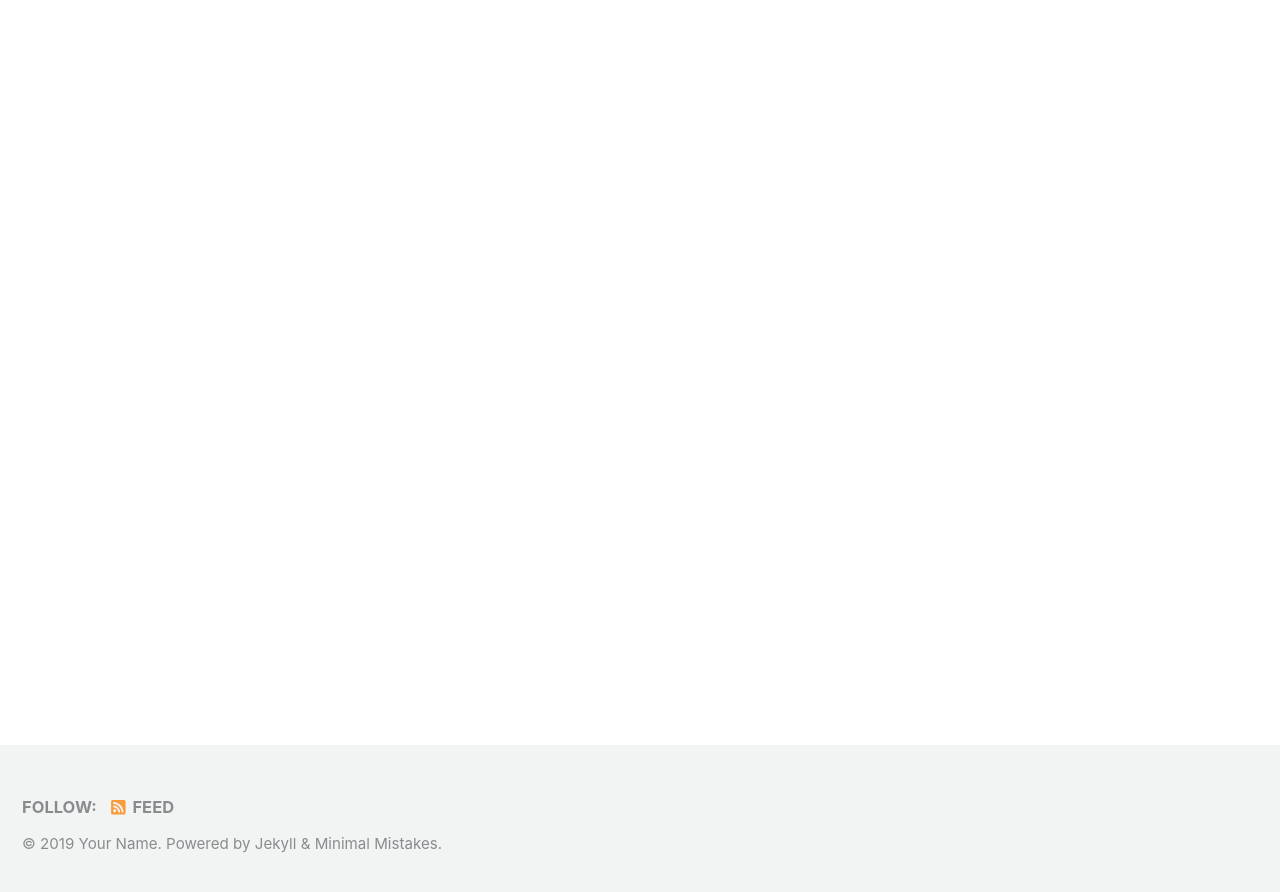
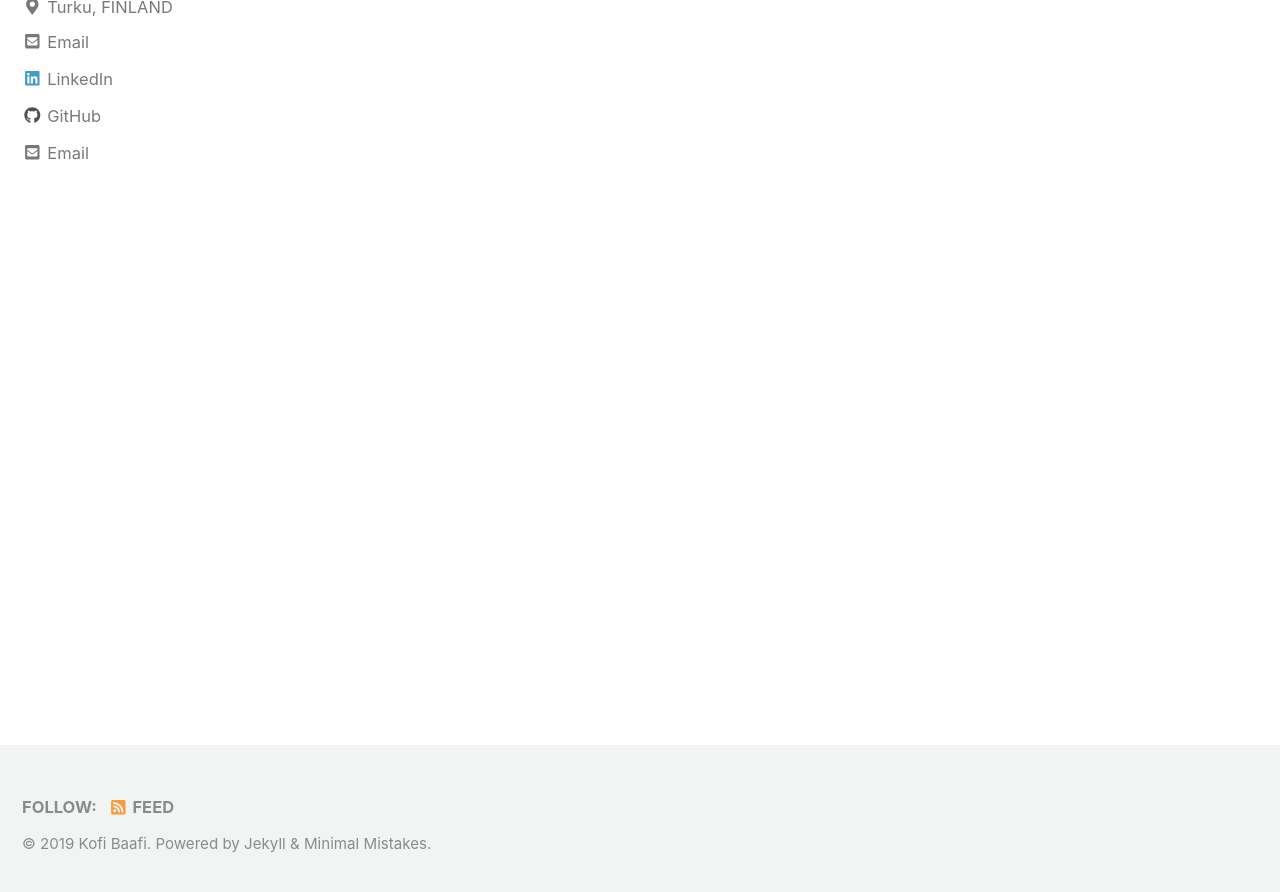
Before and after one commit to kbaafi/kbaafi.github.io, a Jekyll site: the page built from index.html, in a window 1280 px wide and 900 px high, scrolled down 222 px. Shown: the top 892 px of the window. Built offline with Jekyll 4.4.1, drawn with Linux system fonts in a browser that asks for light colours; cached includes are drawn as plain includes; nearby versions of some CDN libraries; the list of posts is cut into pages by our own code; some of the changed text lies outside the part shown.

Commit message:
configurations

```diff
--- a/_config.yml
+++ b/_config.yml
@@ -16,10 +16,10 @@ minimal_mistakes_skin    : "default" # "air", "aqua", "contrast", "dark", "dirt"
 
 # Site Settings
 locale                   : "en-US"
-title                    : "Site Title"
+title                    : "Kofi Baafi"
 title_separator          : "-"
-name                     : "Your Name"
-description              : "An amazing website."
+name                     : "Kofi Baafi"
+description              : "Machine Learning and Vision Portfolio"
 url                      : # the base hostname & protocol for your site e.g. "https://mmistakes.github.io"
 baseurl                  : # the subpath of your site, e.g. "/blog"
 repository               : # GitHub username/repo-name e.g. "mmistakes/minimal-mistakes"
@@ -106,30 +106,30 @@ analytics:
 
 # Site Author
 author:
-  name             : "Your Name"
+  name             : "Kofi Baafi"
   avatar           : # path of avatar image, e.g. "/assets/images/bio-photo.jpg"
-  bio              : "I am an amazing person."
-  location         : "Somewhere"
-  email            :
+  bio              : "Machine Learning and Data Science"
+  location         : "Turku, FINLAND"
+  email            : "kbaafi@gmail.com"
   links:
     - label: "Email"
       icon: "fas fa-fw fa-envelope-square"
-      # url: mailto:your.name@email.com
-    - label: "Website"
-      icon: "fas fa-fw fa-link"
-      # url: "https://your-website.com"
-    - label: "Twitter"
-      icon: "fab fa-fw fa-twitter-square"
-      # url: "https://twitter.com/"
-    - label: "Facebook"
-      icon: "fab fa-fw fa-facebook-square"
-      # url: "https://facebook.com/"
+      url: mailto:kbaafi@gmail.com
+    - label: "LinkedIn"
+      icon: "fab fa-fw fa-linkedin"
+      url: "https://linked.com/in/kbaafi"
+    #- label: "Twitter"
+    #  icon: "fab fa-fw fa-twitter-square"
+    #  # url: "https://twitter.com/"
+    #- label: "Facebook"
+    #  icon: "fab fa-fw fa-facebook-square"
+    #  # url: "https://facebook.com/"
     - label: "GitHub"
       icon: "fab fa-fw fa-github"
-      # url: "https://github.com/"
-    - label: "Instagram"
-      icon: "fab fa-fw fa-instagram"
-      # url: "https://instagram.com/"
+      url: "https://github.com/kbaafi"
+    #- label: "Instagram"
+    #  icon: "fab fa-fw fa-instagram"
+    #  # url: "https://instagram.com/"
 
 # Site Footer
 footer:
@@ -293,3 +293,13 @@ defaults:
       comments: # true
       share: true
       related: true
+
+  # _pages
+  - scope:
+      path: ""
+      type: pages
+    values:
+      layout: single
+      author_profile: true
+      comments: true
+      share: true
```
